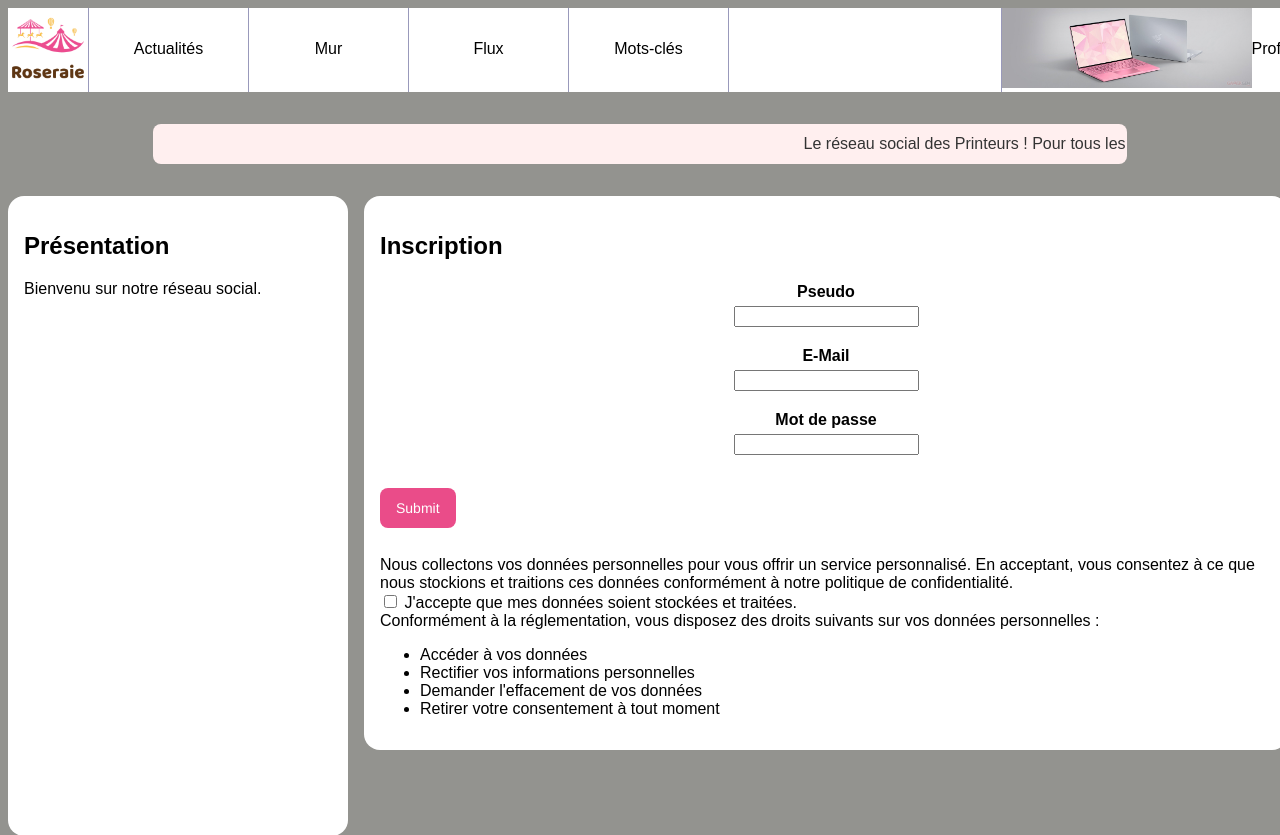
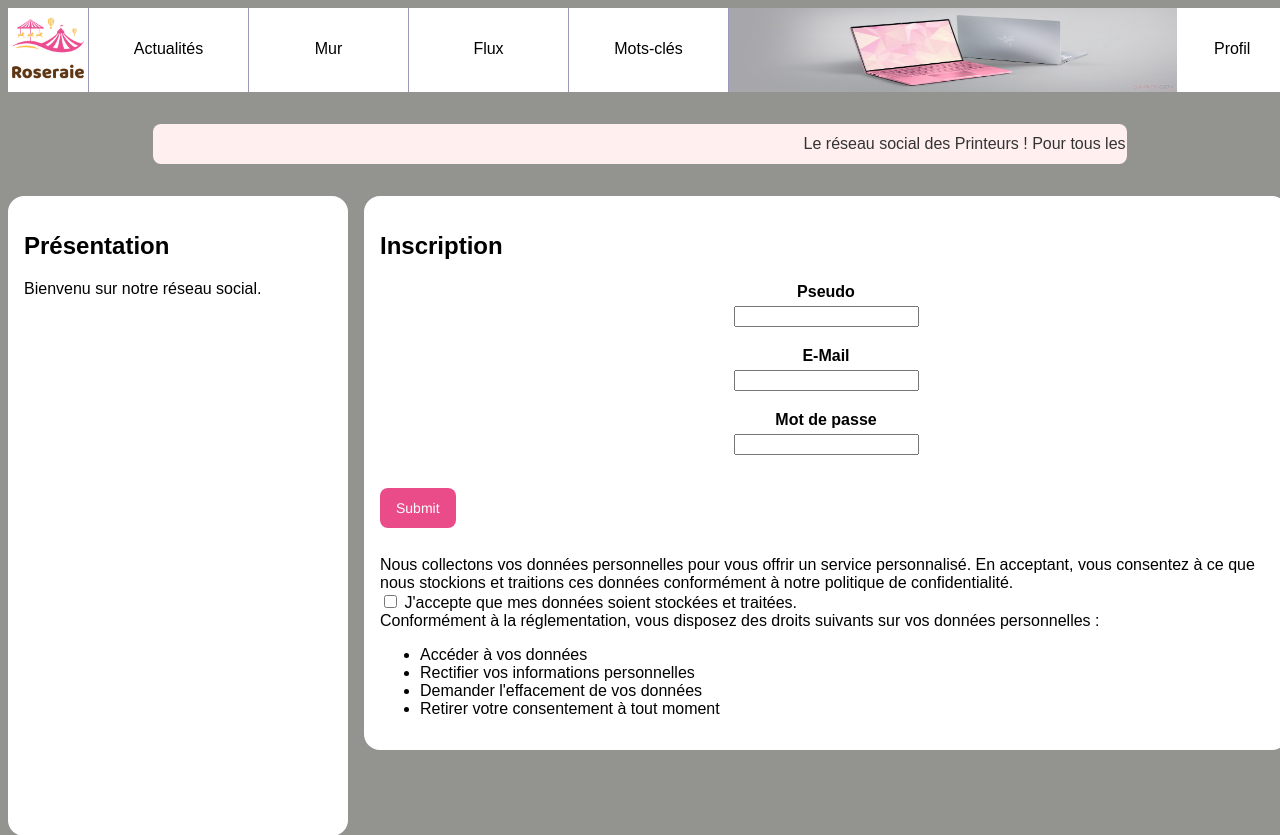
Before and after one commit to adatechschool/projet-collectif-reseau-social-php-printteam, a PHP site: page /registration.php in a window 1280 px wide. Shown: the top 835 px of the page. Run offline with PHP 8.4, Linux system fonts and the light colour scheme.

Commit message:
fix css header

```diff
--- a/resoc_n3/header.php
+++ b/resoc_n3/header.php
@@ -18,7 +18,9 @@ $user_id=$_SESSION["connected_id"];
         <a href="tags.php?tag_id=1">Mots-clés</a>
     </nav>
     <nav id="user">
-        <img src="img-3.jpg" alt="" srcset="">
+        <div class="image">
+            <img src="img-3.jpg" alt="" srcset="">
+        </div>
         <a href="#">Profil</a>
         <ul>
             <li><a href="settings.php?user_id=<?= $user_id?>">Paramètres</a></li>
--- a/resoc_n3/style.css
+++ b/resoc_n3/style.css
@@ -51,10 +51,18 @@ body > header ul {
 }
 
 body > header #user {
+    position: relative;
     margin-left: auto;
     flex: 0.2;
     border-left: 1px solid #99b;
     display: flex;
+}
+
+body > header #user .image img {
+    position: absolute;
+    width: 28rem;
+    height: 84px;
+    left: -447px;
 }
 
 body > header #user > a {
@@ -71,11 +79,15 @@ body > header #user ul {
     padding: 0;
     margin: 0;
     margin-left: -5em;
+    margin-top: 5em;
     background-color: #fff;
     border: 1px solid #99b;
     z-index: 1;
 }
 
+body > header #user > a:hover > ul {
+    display: block;
+}
 body > header #user ul li a {
     display: block;
     width: 10em;
```
